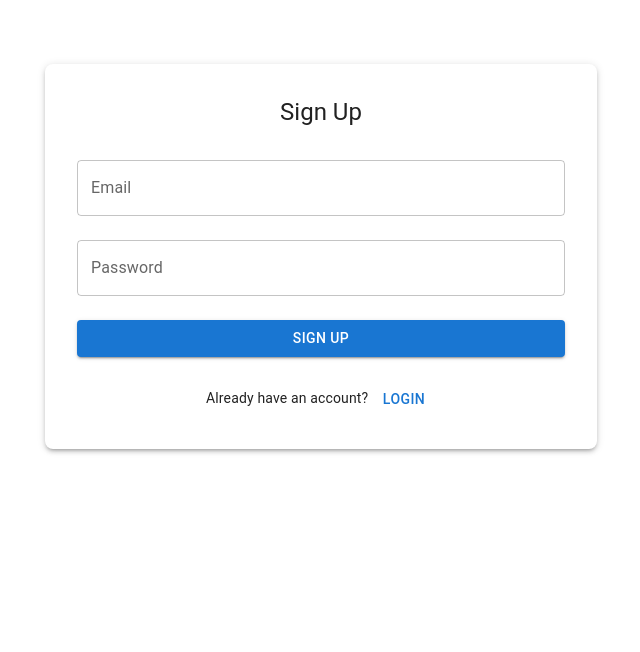
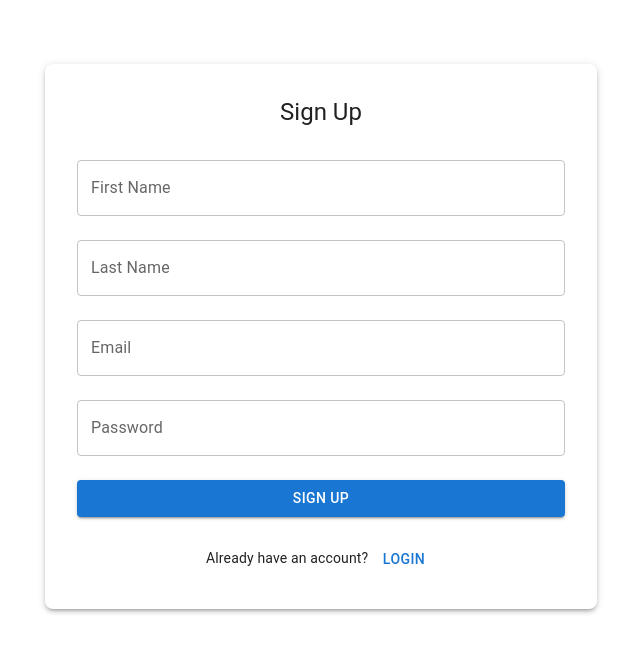
Before and after one commit to takanabe/ai-lab, a Next.js app in the folder workshops/building-applicaiton-with-ai/recipe-app/: page /login in a window 1280 px wide. Both pictures are taken after a click on the button "SIGN UP". Shown: the top 652 px of the page, without its empty margins (319-959 px from the left). Built offline with nearby package versions, Linux system fonts and the light colour scheme; no server answers.

Commit message:
Update SignUp/Login codUpdate tasks.md to complete the task.e

```diff
--- a/workshops/building-applicaiton-with-ai/recipe-app/src/features/auth/components/SignUpForm.tsx
+++ b/workshops/building-applicaiton-with-ai/recipe-app/src/features/auth/components/SignUpForm.tsx
@@ -13,6 +13,8 @@ interface SignUpFormProps {
 export const SignUpForm: React.FC<SignUpFormProps> = ({ onSuccess }) => {
   const [email, setEmail] = useState('');
   const [password, setPassword] = useState('');
+  const [firstName, setFirstName] = useState('');
+  const [lastName, setLastName] = useState('');
   const [error, setError] = useState<string | null>(null);
   const [loading, setLoading] = useState(false);
   const [success, setSuccess] = useState(false);
@@ -22,8 +24,8 @@ export const SignUpForm: React.FC<SignUpFormProps> = ({ onSuccess }) => {
     setError(null);
     setSuccess(false);
 
-    if (!email || !password) {
-      setError('Email and password are required.');
+    if (!email || !password || !firstName || !lastName) {
+      setError('All fields are required.');
       return;
     }
     if (password.length < 6) {
@@ -32,19 +34,49 @@ export const SignUpForm: React.FC<SignUpFormProps> = ({ onSuccess }) => {
     }
 
     setLoading(true);
-    const { error } = await supabase.auth.signUp({ email, password });
+    const { data, error } = await supabase.auth.signUp({ email, password });
     setLoading(false);
 
     if (error) {
       setError(error.message);
-    } else {
+      return;
+    }
+
+    // If user is immediately available (no email confirmation required)
+    if (data.user) {
+      await supabase
+        .from('users')
+        .update({ first_name: firstName, last_name: lastName })
+        .eq('id', data.user.id);
       setSuccess(true);
       if (onSuccess) onSuccess();
+    } else {
+      // If email confirmation is required, show message and skip update for now
+      setSuccess(true);
+      // Optionally, you could store first/last name in localStorage and update after login
     }
   };
 
   return (
     <Box component="form" onSubmit={handleSubmit} noValidate sx={{ mt: 1 }}>
+      <TextField
+        margin="normal"
+        fullWidth
+        label="First Name"
+        value={firstName}
+        onChange={e => setFirstName(e.target.value)}
+        autoComplete="given-name"
+        disabled={loading}
+      />
+      <TextField
+        margin="normal"
+        fullWidth
+        label="Last Name"
+        value={lastName}
+        onChange={e => setLastName(e.target.value)}
+        autoComplete="family-name"
+        disabled={loading}
+      />
       <TextField
         margin="normal"
         fullWidth
--- a/workshops/building-applicaiton-with-ai/recipe-app/src/pages/login.tsx
+++ b/workshops/building-applicaiton-with-ai/recipe-app/src/pages/login.tsx
@@ -6,9 +6,30 @@ import Paper from '@mui/material/Paper';
 import Typography from '@mui/material/Typography';
 import Box from '@mui/material/Box';
 import Button from '@mui/material/Button';
+import Alert from '@mui/material/Alert';
+import { useAuthStore } from '../store/auth';
 
 const LoginPage: React.FC = () => {
   const [showSignUp, setShowSignUp] = useState(false);
+  const user = useAuthStore((state) => state.user);
+  const signOut = useAuthStore((state) => state.signOut);
+
+  if (user) {
+    return (
+      <Container maxWidth="sm" sx={{ mt: 8 }}>
+        <Paper elevation={3} sx={{ p: 4, borderRadius: 2 }}>
+          <Alert severity="info" sx={{ mb: 2 }}>
+            You are already logged in as <b>{user.email}</b>.
+          </Alert>
+          <Box sx={{ textAlign: 'center' }}>
+            <Button variant="contained" color="primary" onClick={signOut}>
+              Log out
+            </Button>
+          </Box>
+        </Paper>
+      </Container>
+    );
+  }
 
   return (
     <Container maxWidth="sm" sx={{ mt: 8 }}>
```
Also changed, not shown: 1 other file (tests, documents, lock files or other folders).
